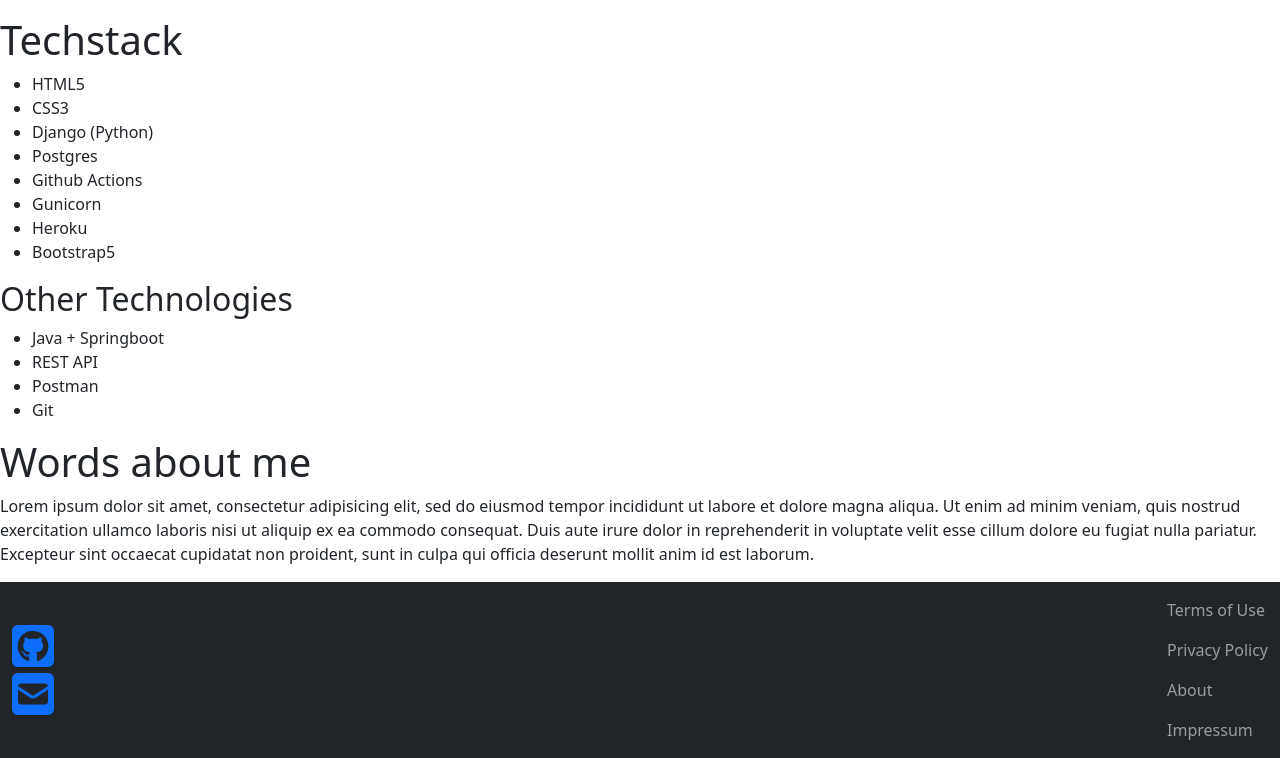
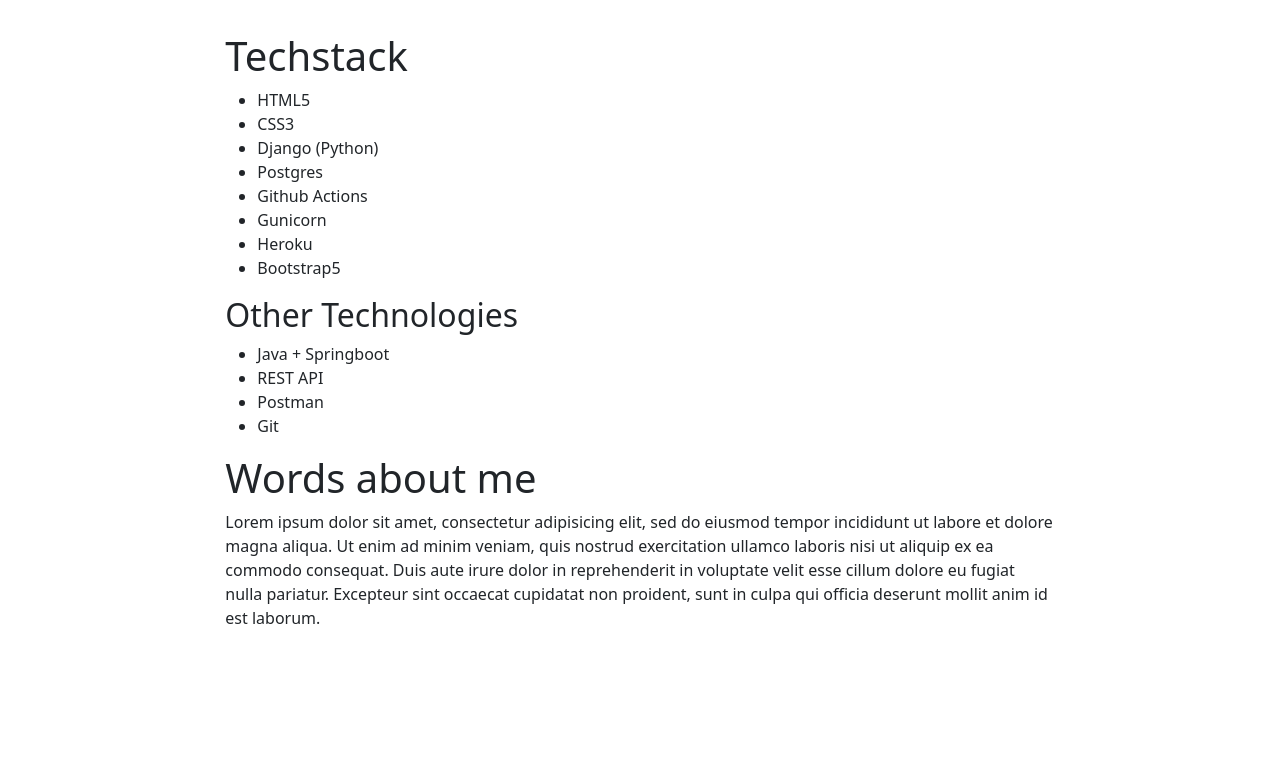
Before and after one commit to riggedCoinflip/mydjango, a Django app: page / in a window 1280 px wide. Shown: the part 80-838 px from the top of the page. After the commit the page ends 704 px from the top, so only its background shows below. Run offline with Django 3.2, Linux system fonts and the light colour scheme; some libraries are stand-ins or nearby versions.

Commit message:
improve sidebar and structure of base skeleton

```diff
--- a/core/templates/core/base.html
+++ b/core/templates/core/base.html
@@ -28,44 +28,20 @@
   {% endblock %}
 </header>
 
+
 <main class="main">
-  {% block main %}
-    <div class="content">
-      {% block content %}
-        content
-      {% endblock %}
-    </div>
-  {% endblock %}
-</main>
-
-<footer class="footer">
-  <!-- TODO make footer even prettier -->
-  <nav class="navbar navbar-dark bg-dark">
-    <div class="container-fluid">
-      <!-- Left -->
-      <div class="navbar-nav me-auto">
-        <a href="https://github.com/riggedCoinflip/mydjango">
-          <em id="social-github" class="fab fa-github-square fa-3x"></em>
-        </a>
-        <a href="mailto:tikalker@gmail.com"><em id="social-mailto" class="fas fa-envelope-square fa-3x"></em></a>
+  <div class="container-fluid">
+    <div class="row py-3">
+      <!-- empty col for centering -->
+      <div class="col-sm-0 col-md-2"></div>
+      <div class="content col-sm-12 col-md-8" id="content">
+        {% block content %}{% endblock %}
       </div>
-      <!-- Right -->
-      <div class="">
-        <ul class="navbar-nav ms-auto">
-          <li>
-            <a class="nav-link" href="">Terms of Use</a>
-          </li>
-          <li>
-            <a class="nav-link" href="">Privacy Policy</a>
-          </li>
-          <li>
-            <a class="nav-link" href="">About</a>
-          </li>
-          <li>
-            <a class="nav-link" href="{% url 'core:legal' %}">Impressum</a>
-          </li>
-        </ul>
-      </div>
+      <!-- hr only on small devices -->
+      <div class="d-md-none"><hr></div>
+      <nav class="navbar col-sm-12 col-md-2" id="sticky sidebar">
+        {% block sidebar %}{% endblock %}
+      </nav>
     </div>
   </nav>
 </footer>
```
Also changed, not shown: polls/templates/polls/base_with_sidebar.html (+3 -8 lines), polls/templates/polls/recent_polls.html (+16 -8 lines).
